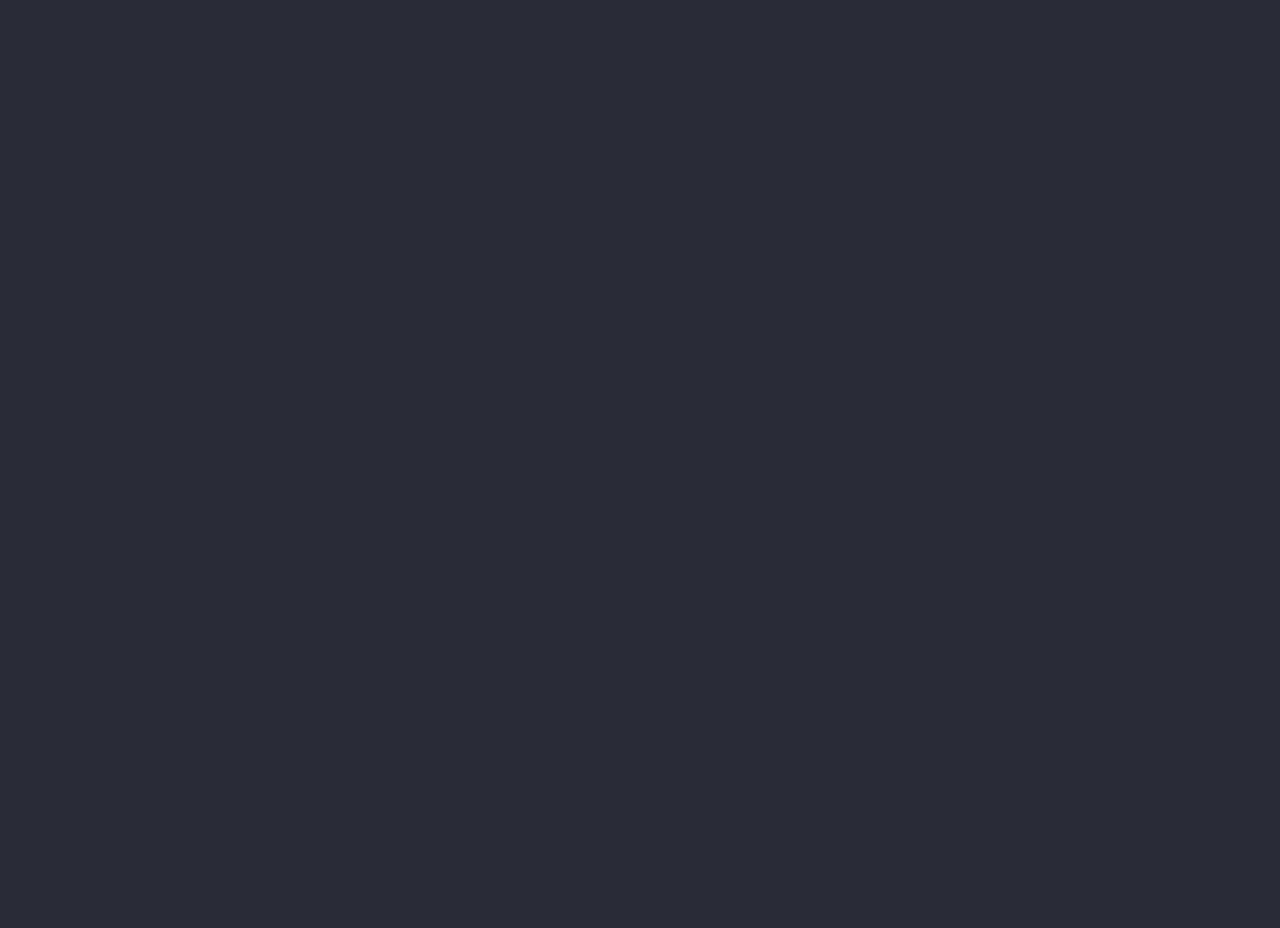
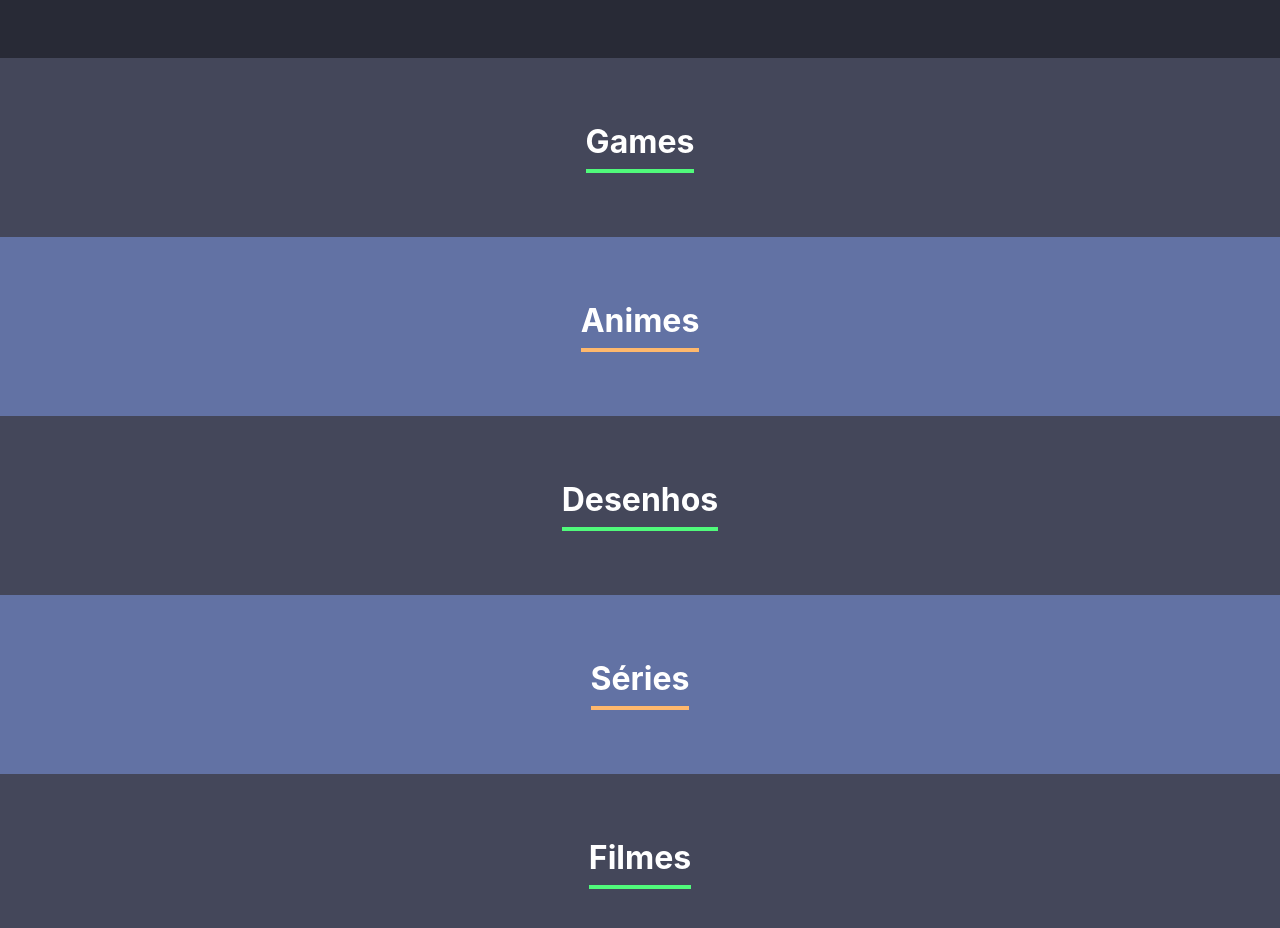
Before and after one commit to Higor-Matos/ReactCursoAlura, a React (Create React App) app: page / in a window 1280 px wide. Shown: the part 1400-2328 px from the top of the page. Before the commit the page ends 1458 px from the top, so only its background shows below. Built offline with nearby package versions, Linux system fonts and the light colour scheme.

Commit message:
"Lista agora tem layout"

```diff
--- a/src/App.js
+++ b/src/App.js
@@ -1,8 +1,37 @@
 import Banner from './componentes/Banner/Banner';
 import Formulario from './componentes/Formulario';
 import { useState } from 'react'
+import Time from './componentes/Time';
 
 function App() {
+
+  const times = [
+    {
+      nome: 'Games',
+      corPrimaria: '#50fa7b',
+      corSecundaria: '#44475a'
+    },
+    {
+      nome: 'Animes',
+      corPrimaria: '#ffb86c',
+      corSecundaria: '#6272a4'
+    },
+    {
+      nome: 'Desenhos',
+      corPrimaria: '#50fa7b',
+      corSecundaria: '#44475a'
+    },
+    {
+      nome: 'Séries',
+      corPrimaria: '#ffb86c',
+      corSecundaria: '#6272a4'
+    },
+    {
+      nome: 'Filmes',
+      corPrimaria: '#50fa7b',
+      corSecundaria: '#44475a'
+    }
+  ]
 
   const [colaboradores, setColaboradores] = useState([])
 
@@ -15,6 +44,7 @@ function App() {
     <div className="App">
       <Banner />
       <Formulario aoColaboradorCadastrado = {colaborador => aoNovoColaboradorAdicionado(colaborador)}/>
+      {times.map(time => <Time key={time.nome} nome={time.nome} corPrimaria={time.corPrimaria} corSecundaria={time.corSecundaria}/>)}
     </div>
   );
 }
--- a/src/componentes/Banner/CampoTexto/CampoTexto.css
+++ b/src/componentes/Banner/CampoTexto/CampoTexto.css
@@ -21,5 +21,5 @@
 }
 
 .campo-texto input:focus{
-    outline: 1px solid #ff79c6;
+    outline: 1px solid #50fa7b;
 }
--- /dev/null
+++ b/src/componentes/Time/Time.css
@@ -0,0 +1,13 @@
+.time {
+    text-align: center;
+    padding: 32px;
+    color: white
+}
+
+
+.time h3{
+    font-size: 32px;
+    border-bottom: 4px solid;
+    display: inline-block;
+    padding-bottom: 8px;
+}
--- /dev/null
+++ b/src/componentes/Time/index.js
@@ -0,0 +1,14 @@
+import './Time.css'
+
+const Time = (props) => {
+    const css = { backgroundColor: props.corSecundaria }
+
+    return(
+        <section className='time' style={css}>
+            <h3 style={{borderColor: props.corPrimaria}}>{props.nome}</h3>
+        </section>
+    )
+}
+
+
+export default Time
```
